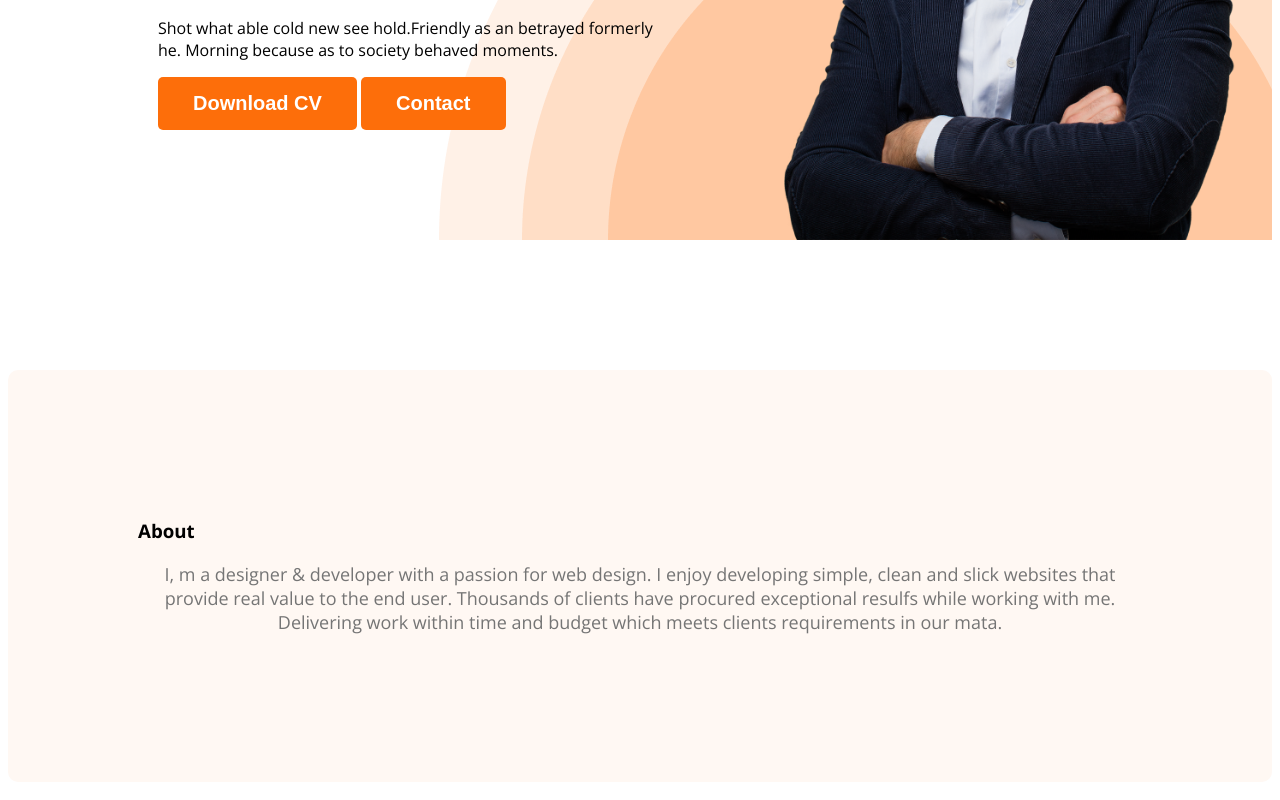
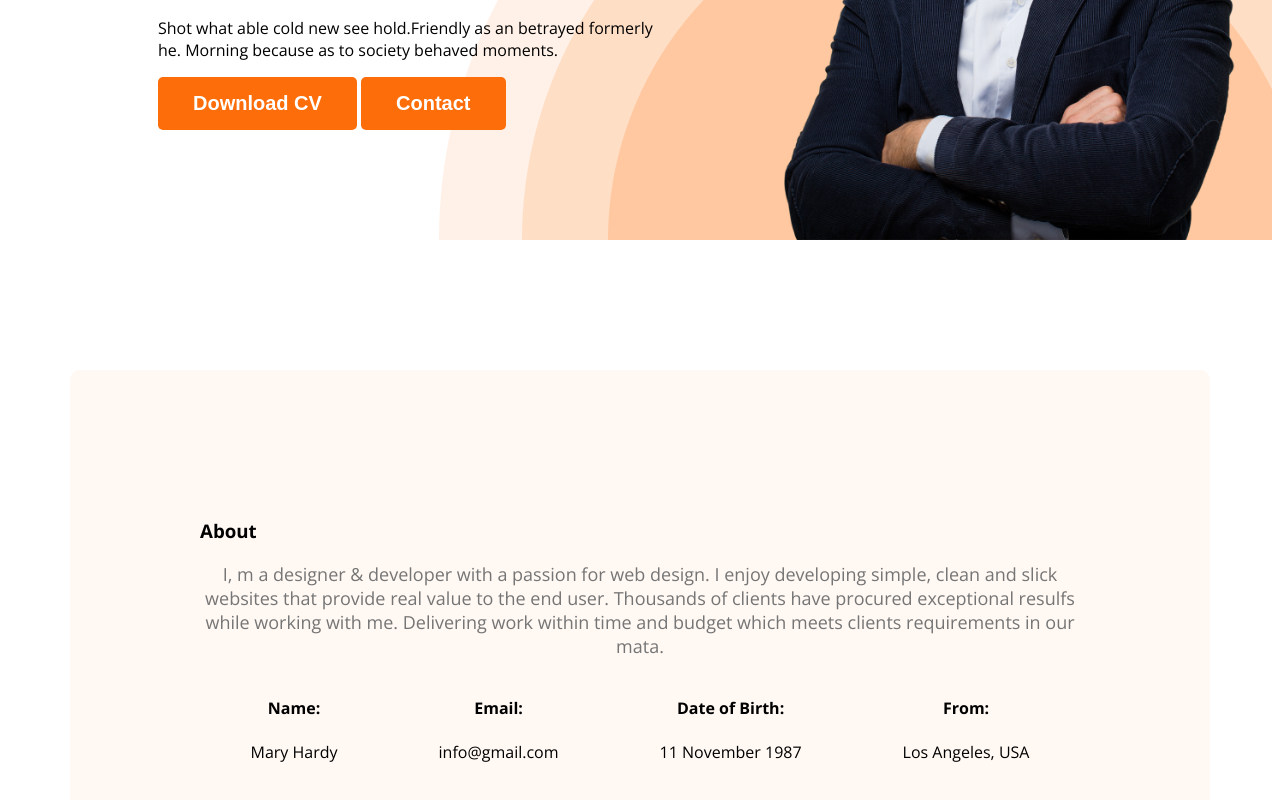
Before and after one commit to HoqueShaon/webdeveloper-portfolio, a plain HTML site: page index.html in a window 1280 px wide. Shown: the part 528-1328 px from the top of the page. Drawn offline with nearby package versions, Linux system fonts and the light colour scheme.

Commit message:
added about info

```diff
--- a/index.html
+++ b/index.html
@@ -39,6 +39,24 @@
                 I, m a designer & developer with a passion for web design. I enjoy developing simple, clean and slick websites that provide real value to the end user. Thousands of clients have procured exceptional resulfs while working with me. Delivering work within time
                 and budget which meets clients requirements in our mata.
             </p>
+            <div class="about-info-container">
+                <div class="about-info">
+                    <h4 class="info-title">Name:</h4>
+                    <p class="info-descrption">Mary Hardy</p>
+                </div>
+                <div class="about-info">
+                    <h4 class="info-title">Email:</h4>
+                    <p class="info-descrption">info@gmail.com</p>
+                </div>
+                <div class="about-info">
+                    <h4 class="info-title">Date of Birth:</h4>
+                    <p class="info-descrption">11 November 1987</p>
+                </div>
+                <div class="about-info">
+                    <h4 class="info-title">From:</h4>
+                    <p class="info-descrption">Los Angeles, USA</p>
+                </div>
+            </div>
         </section>
     </main>
     <footer>
--- a/styles/portfolio.css
+++ b/styles/portfolio.css
@@ -100,7 +100,10 @@ header {
 }
 
 /* main secton styles*/
-
+    main{
+        max-width: 1140px;
+        margin: 0 auto;
+    }
 /* about sectoin styles */
 .about {
     padding: 130px;
@@ -108,3 +111,10 @@ header {
     background: #fff8f3;
     margin: 130px 0;
 }
+.about-info-container{
+    display: flex;
+    justify-content: space-around;
+}
+.about-info{
+    text-align: center;
+}
```
